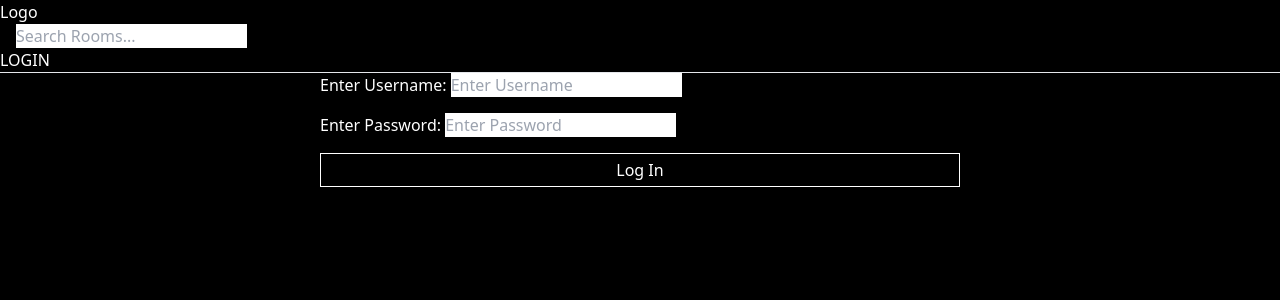
After one commit to aecial/Django-Mosh, a Django app: page /login/ in a window 1280 px wide. The commit adds this page. Shown: the top 300 px of the page. Run offline with Django 5.2, Linux system fonts and the light colour scheme; some libraries are stand-ins or nearby versions.

Commit message:
add user authentication

```diff
--- /dev/null
+++ b/base/templates/base/login_register.html
@@ -0,0 +1,32 @@
+{% extends 'main.html' %} {% block content %}
+<div>
+  <form action="" method="post" class="text-white flex flex-col gap-4">
+    {% csrf_token %}
+    <div class="w-[50%] mx-auto">
+      <label for="username">Enter Username: </label>
+      <input
+        type="text"
+        name="username"
+        id="username"
+        class="text-black"
+        placeholder="Enter Username"
+      />
+    </div>
+    <div class="w-[50%] mx-auto">
+      <label for="password">Enter Password: </label>
+      <input
+        type="password"
+        name="password"
+        id="password"
+        class="text-black"
+        placeholder="Enter Password"
+      />
+    </div>
+    <input
+      type="submit"
+      value="Log In"
+      class="border border-white p-1 w-[50%] mx-auto"
+    />
+  </form>
+</div>
+{% endblock content %}
--- a/base/urls.py
+++ b/base/urls.py
@@ -1,10 +1,13 @@
 from django.urls import path
 from . import views
 urlpatterns = [
+
     path('', views.romr, name='home'),
     path('room/<str:pk>/', views.room, name='room'),
     path('create-room/', views.createRoom, name='create-room'),
     path('update-room/<str:pk>/ ', views.updateRoom, name='update-room'),
     path('delete-room/<str:pk>/ ', views.deleteRoom, name='delete-room'),
-    path('test', views.test, name='test')
+    path('test', views.test, name='test'),
+    path('login/', views.loginPage, name='login'),
+    path('logout/', views.logoutUser, name='logout'),
 ]
--- a/base/views.py
+++ b/base/views.py
@@ -1,14 +1,40 @@
 from django.shortcuts import render, redirect
+from django.contrib import messages
 from django.db.models import Q
 from django.http import JsonResponse
 from .models import Room, Category, Topic
 from .forms import RoomForm
+from django.contrib.auth.models import User
+from django.contrib.auth import authenticate, login, logout
 # Create your views here.
 # rooms =[
 #     {'id':1, 'name': 'Lets learn Python'},
 #     {'id':2, 'name': 'Lets learn Java'},
 #     {'id':3, 'name': 'Lets learn C#'},
 # ]
+def loginPage(request):
+    if request.method == 'POST':
+        username = request.POST.get('username')
+        password = request.POST.get('password')
+
+        try:
+            user = User.objects.get(username=username)
+        except:
+            messages.error(request, 'User does not exist')
+
+        user = authenticate(request, username=username, password=password)
+
+        if user is not None:
+            login(request, user)
+            return redirect('home')
+        else:
+            messages.error(request, 'Username or Password Does not Exist!')
+    context = {}
+    return render(request, 'base/login_register.html', context)
+
+def logoutUser(request):
+    logout(request)
+    return redirect('home')
 def say_hello(request):
     return JsonResponse({'message': 'I am Ted'})
 def romr(request):
--- a/templates/main.html
+++ b/templates/main.html
@@ -8,6 +8,12 @@
   </head>
   <body class="bg-black text-white">
     <nav>{% include 'navbar.html' %}</nav>
-    {% block content%} {%endblock%}
+    {% if messages %}
+    <ul class="messages">
+      {% for message in messages %}
+      <li>{{ message }}</li>
+      {% endfor %}
+    </ul>
+    {% endif %} {% block content%} {%endblock%}
   </body>
 </html>
--- a/templates/navbar.html
+++ b/templates/navbar.html
@@ -4,4 +4,10 @@
 <form action="" method="GET" action="{% url 'home' %}" class="text-black mx-4">
   <input type="text" name="q" id="q" placeholder="Search Rooms..." />
 </form>
+{% if request.user.is_authenticated %}
+<a href="{% url 'logout' %}">LOGOUT</a>
+{% else %}
+<a href="{% url 'login' %}">LOGIN</a>
+{% endif %}
+
 <hr />
```
Also changed, not shown: db.sqlite3.
